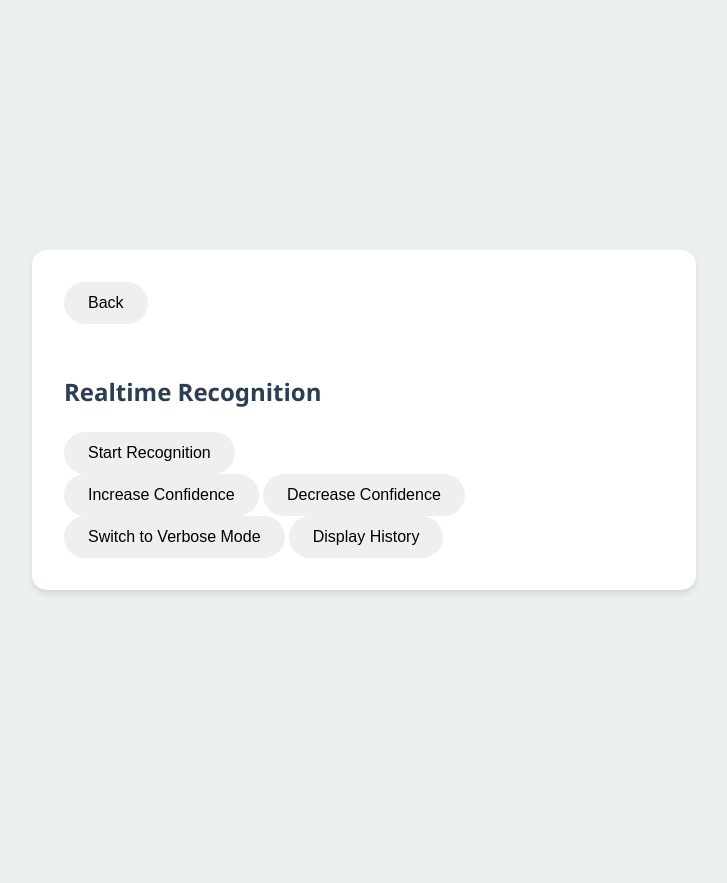
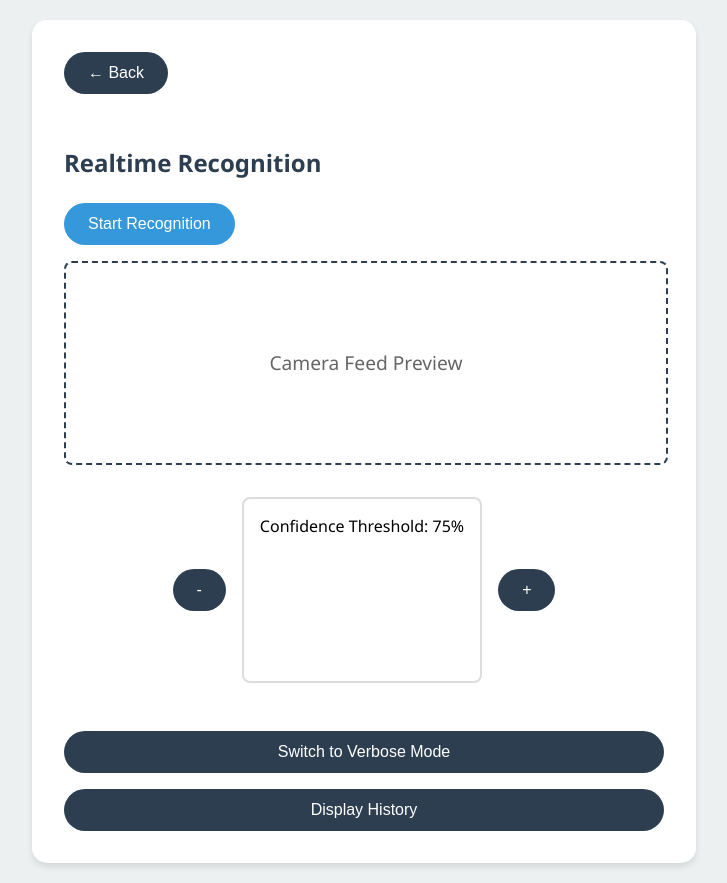
Before and after one commit to keerthans334/pixel_pirates__hackathon, a plain HTML site: page realtime.html in a window 1280 px wide. Shown: the whole page, without its empty margins (276-1003 px from the left). Before the commit the page ends 840 px from the top, so only its background shows below. Drawn offline with Linux system fonts and the light colour scheme; files that its build step writes are made by us from their sources.

Commit message:
Update realtime.html

```diff
--- a/realtime.html
+++ b/realtime.html
@@ -2,20 +2,31 @@
 <html>
 <head>
     <title>Realtime Recognition</title>
-    <link rel="stylesheet" href="style.css">
+    <link rel="stylesheet" href="/static/style.css">
 </head>
 <body>
     <div class="container">
-        <button id="back">Back</button>
+        <button id="back" class="secondary-btn">← Back</button>
         <h2>Realtime Recognition</h2>
-        <button id="startRecognition">Start Recognition</button>
-        <div id="recognitionWindow"></div>
-        <div id="confidenceThreshold"></div>
-        <button id="increaseConfidence">Increase Confidence</button>
-        <button id="decreaseConfidence">Decrease Confidence</button>
-        <button id="verboseMode">Switch to Verbose Mode</button>
-        <button id="history">Display History</button>
+        <button id="startRecognition" class="primary-btn">Start Recognition</button>
+
+        <div class="recognition-window" id="recognitionWindow">
+            Camera Feed Preview
+        </div>
+
+        <div class="confidence-controls">
+            <button id="decreaseConfidence" class="secondary-btn">-</button>
+            <div id="confidenceThreshold" class="status-box">
+                Confidence Threshold: 75%
+            </div>
+            <button id="increaseConfidence" class="secondary-btn">+</button>
+        </div>
+
+        <div class="button-group">
+            <button id="verboseMode" class="secondary-btn">Switch to Verbose Mode</button>
+            <button id="history" class="secondary-btn">Display History</button>
+        </div>
     </div>
-    <script src="script.js"></script>
+    <script src="/static/script.js"></script>
 </body>
 </html>
```
